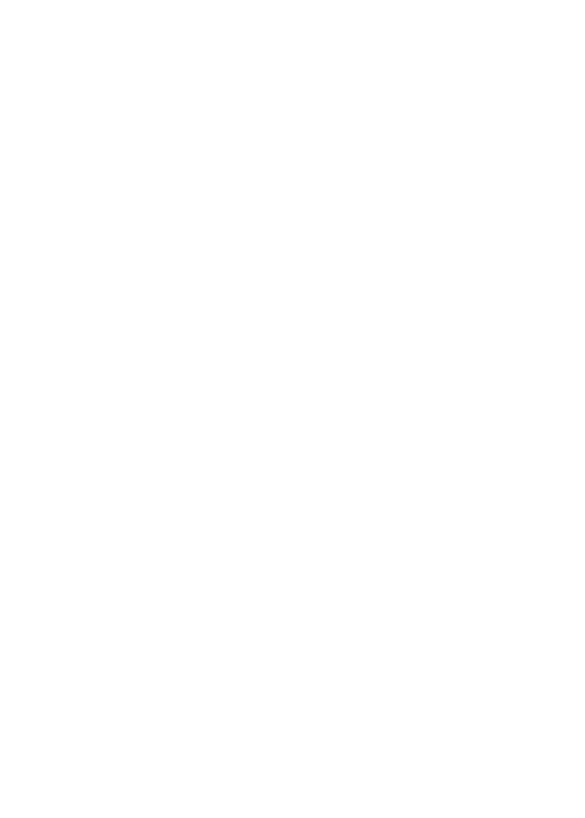
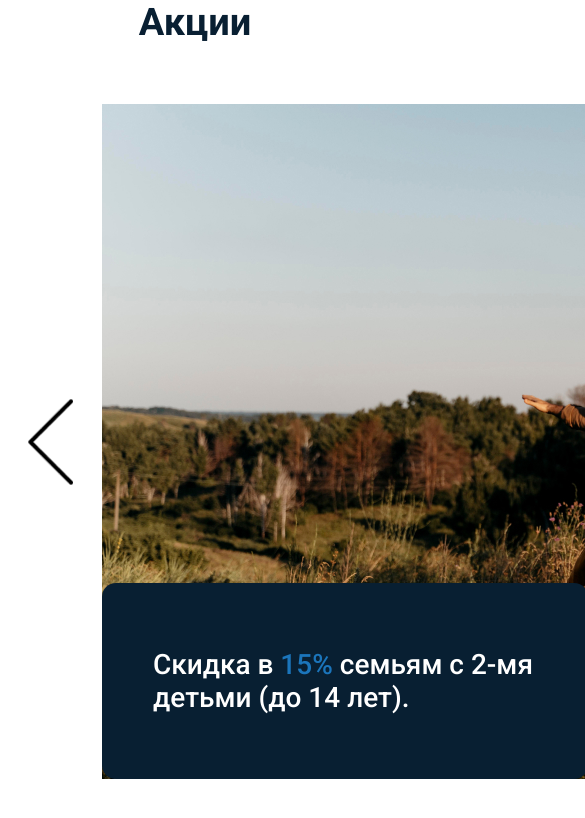
Before and after one commit to FlipS17/Solace-premium-hotel, a website built with Vite: page index.html in a window 390 px wide. Shown: the top 818 px of the page, 585 px wide, since content can reach past the window. Built offline with nearby package versions, Linux system fonts and the light colour scheme.

Commit message:
feat : section done without mobile version

```diff
--- a/index.html
+++ b/index.html
@@ -6,7 +6,34 @@
 		<title>Solace</title>
 	</head>
 	<body>
-		<div id="app"></div>
+		<div id="app">
+			<section class="stock">
+				<h2 class="stock__title">Акции</h2>
+				<div class="stock__slider">
+					<button class="prev stock__slider-button">
+						<img src="./src/assets/icons/slider-arrow.png" alt="" />
+					</button>
+
+					<div class="stock__slider-inner">
+						<div class="sff">
+							<img
+								class="stock__slider-image"
+								src="./src/assets/images/stock-slider-img.jpg"
+								alt=""
+							/>
+						</div>
+						<p class="stock__slider-info">
+							Скидка в <span class="colored">15%</span> семьям с 2-мя детьми (до
+							14 лет).
+						</p>
+					</div>
+
+					<button class="next stock__slider-button rotate">
+						<img src="./src/assets/icons/slider-arrow.png" alt="" />
+					</button>
+				</div>
+			</section>
+		</div>
 		<script type="module" src="/src/js/main.js"></script>
 	</body>
 </html>
--- /dev/null
+++ b/src/scss/base.scss
@@ -0,0 +1,9 @@
+* {
+	margin: 0;
+	padding: 0;
+	box-sizing: border-box;
+}
+#app {
+	@extend %container;
+	margin: 0 auto;
+}
--- a/src/scss/fonts.scss
+++ b/src/scss/fonts.scss
@@ -1,12 +1,19 @@
+@use 'variables.scss';
 @import url('https://fonts.googleapis.com/css2?family=Roboto:wght@400;500;700;900&display=swap');
-@use 'variables.scss';
 
 @mixin text-body($font-size, $font-weight, $color) {
 	font-size: $font-size;
 	font-weight: $font-weight;
 	color: $color;
+	font-family: 'Roboto', sans-serif;
 }
 
 @mixin text-body-link {
 	@include text-body(25px, 500, variables.$title-color);
 }
+@mixin section-title {
+	@include text-body(38px, 700, variables.$title-color);
+}
+@mixin info-text {
+	@include text-body(28px, 500, variables.$white-color);
+}
--- a/src/scss/mixins.scss
+++ b/src/scss/mixins.scss
@@ -0,0 +1,4 @@
+%container {
+	max-width: 1500px;
+	width: 100%;
+}
--- /dev/null
+++ b/src/scss/section-stock.scss
@@ -0,0 +1,39 @@
+@use 'fonts.scss';
+@use 'variables.scss';
+
+.rotate {
+	rotate: 180deg;
+}
+.colored {
+	color: variables.$primary-color;
+}
+.stock {
+	&__title {
+		@include fonts.section-title;
+		text-align: center;
+		margin-bottom: 60px;
+	}
+	&__slider {
+		display: flex;
+		justify-content: space-between;
+		align-items: center;
+		text-align: center;
+		&-inner {
+			position: relative;
+		}
+		&-info {
+			@include fonts.info-text;
+			max-width: 486px;
+			position: absolute;
+			padding: 65px 51px;
+			background-color: variables.$title-color;
+			border-radius: 14px;
+			bottom: 4px;
+			text-align: left;
+		}
+		&-button {
+			border: none;
+			background-color: transparent;
+		}
+	}
+}
--- a/src/scss/style.scss
+++ b/src/scss/style.scss
@@ -1,5 +1,7 @@
-@import 'normalize.css';
-@import 'variables.scss';
+@import 'fonts.scss';
+@import 'base.scss';
+@import 'mixins.scss';
+@import 'section-stock.scss';
 
 #app {
 	width: 100%;
--- a/src/scss/variables.scss
+++ b/src/scss/variables.scss
@@ -1,4 +1,8 @@
+$primary-color: #1b75bb;
 $title-color: #081f32;
+$white-color: #fff;
+$black-color: #000000;
+$gray-color: #d9d9d9;
 
 // *! breakepoints
 $vp-x-small: 576px;
```
Also changed, not shown: src/assets/icons/slider-arrow.png (added), src/assets/images/header.png (deleted), src/assets/images/stock-slider-img.jpg (added).
